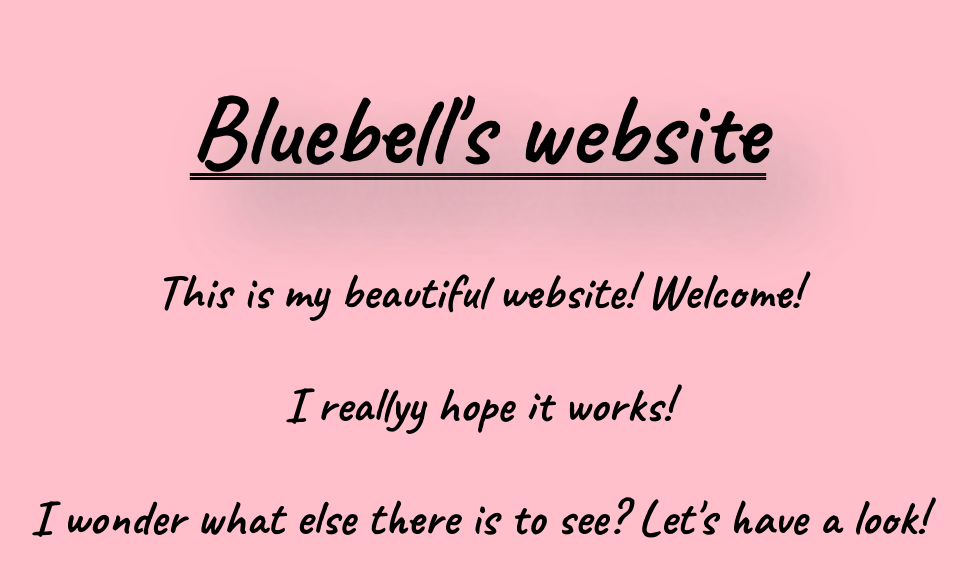
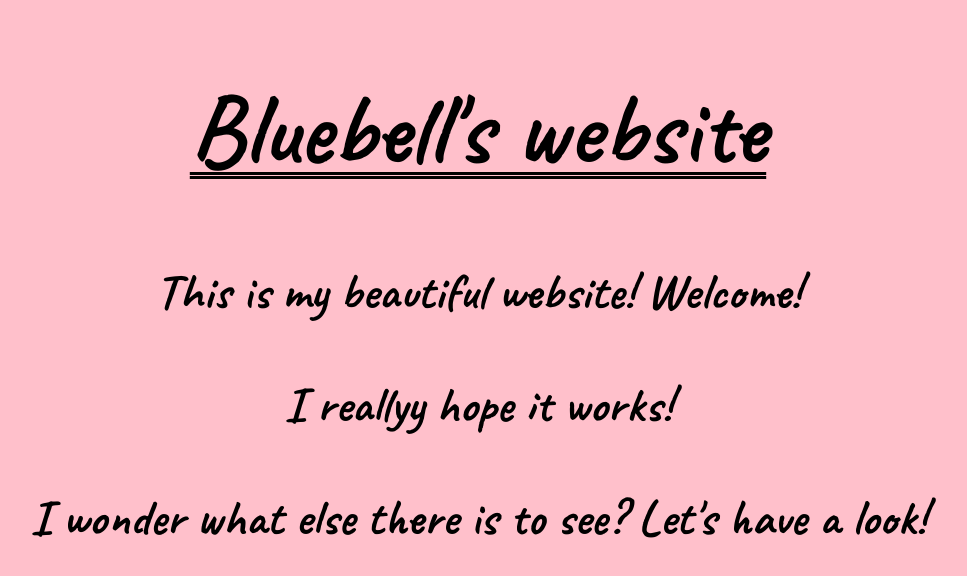
Before and after one commit to Blueberryyy15/Blueberry-s-website-XD, a plain HTML site: page index.html in a window 1280 px wide. Shown: the whole page, without its empty margins (162-1129 px from the left). Drawn offline with Linux system fonts and the light colour scheme.

Commit message:
rendering

```diff
--- a/styles.css
+++ b/styles.css
@@ -13,5 +13,5 @@ h1 {
     text-decoration-style: double;
     text-underline-offset: 10px;
     text-decoration-thickness: 3px;
-    text-shadow: 1cm 1cm 2cm grey;
+    text-rendering: geometricPrecision;
 }
```
